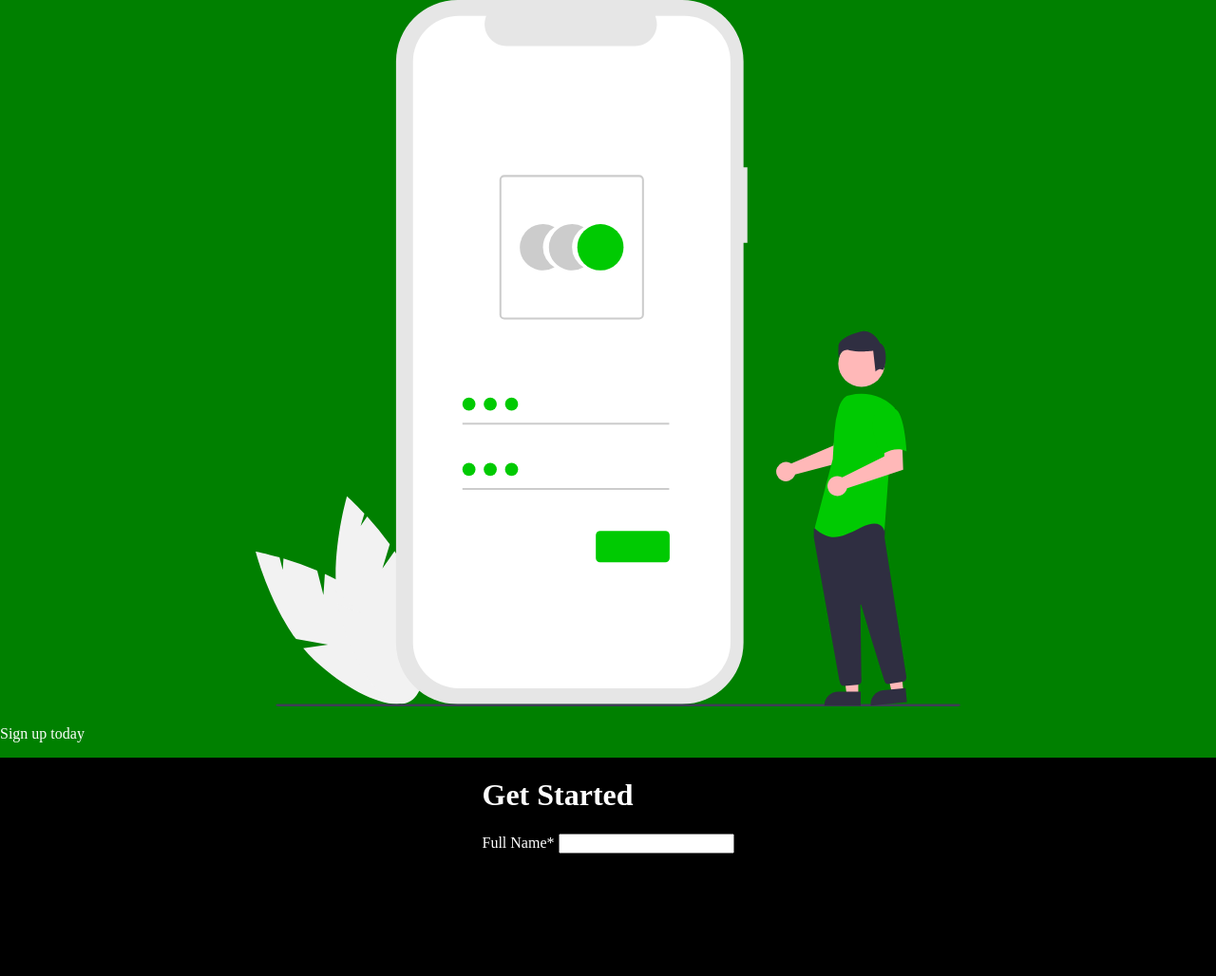
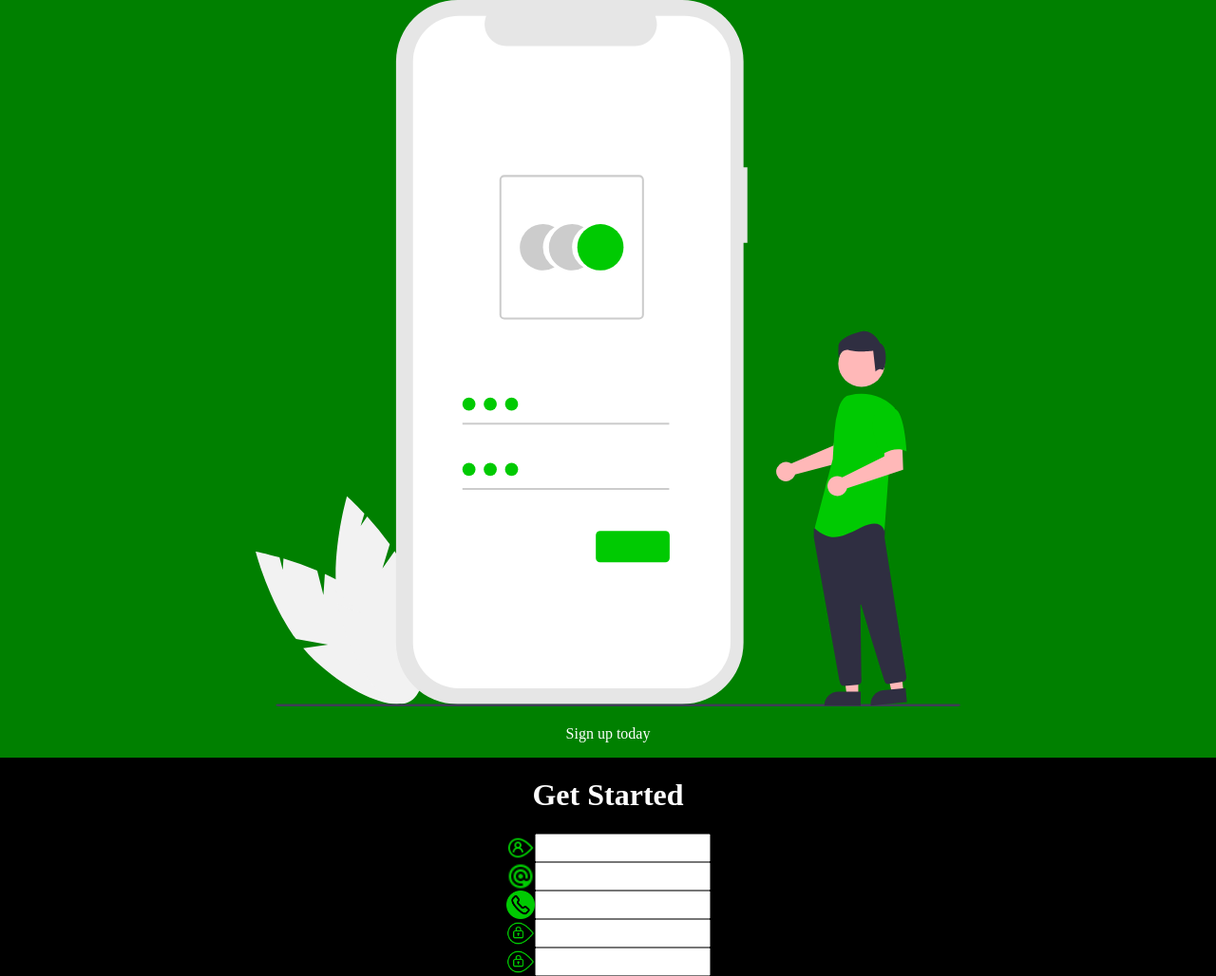
Before and after one commit to xBioTech/Sign-Up-Form, a plain HTML site: page index.html in a window 1280 px wide. Shown: the whole page at 95% size. Before the commit the page ends 899 px from the top, so only its background shows below. Drawn offline with Linux system fonts and the light colour scheme.

Commit message:
Add input fields and images

```diff
--- a/index.html
+++ b/index.html
@@ -9,15 +9,36 @@
 </head>
 <body>
     <div class="homescreen">
-        <img src="signup.svg" alt="signupimg">
-        <p>Sign up today</p>
+        <img class="home" src="signup.svg" alt="signupimg">
+        <p class="cta">Sign up today</p>
         </div>
 
     <form action="get" method="">
         <h1>Get Started</h1>
         <div class="name">
-        <label for="fname">Full Name<span>*</span></label>
-        <input type="text" name="fullname" id="fname">
+
+        <label for="fname"><img class="usericon" src="icons8-nutzername-32.png" alt="user"></label>
+        <input type="text" name="fullname" id="fname" required>
+        </div>
+
+        <div class="email">
+            <label for="email"><img class="mailicon" src="icons8-e-mail-zeichen-24.png" alt="emailicon"></label>
+            <input type="email" id="email" name="email" required>
+        </div>
+
+        <div class="phonenumber">
+            <label for="phone"><img class="phoneicon" src="icons8-tel-58.png" alt="phone"></label>
+            <input type="tel" id="phone" name="phonenumber" required>
+        </div>
+
+        <div class="password">
+            <label for="pw"><img class="userpassword" src="icons8-melden-sie-sich-im-formular-passwort-an-50 (1).png" alt="passwordicon" class="pwicon"></label>
+            <input type="password" id="pw" name="password">
+        </div>
+
+        <div class="confirmpassword">
+            <label for="confirmpw"><img class="userpassword" src="icons8-melden-sie-sich-im-formular-passwort-an-50 (1).png" alt="passwordicon"></label>
+            <input type="password" id="confirmpw" name="confirmpw" required>
         </div>
     </form>
 
--- a/style.css
+++ b/style.css
@@ -9,7 +9,7 @@ body{
   margin: 0;
 }
 
-img{
+.home{
  height: 93vh;
  width: 100vw;
 }
@@ -17,7 +17,43 @@ img{
 .homescreen{
   background-color: green;
   color: white;
+  text-align: center;
 }
+
+
+
+  .name{
+    display: flex;
+  }
+
+  .email{
+    display: flex;
+  }
+
+  .phonenumber{
+    display: flex;
+  }
+  .password{
+    display: flex;
+  }
+
+  .confirmpassword{
+    display: flex;
+  }
+
 form{
     color: white;
+    display: flex;
+    align-items: center;
+    flex-direction: column;
 }
+
+label{
+  display: flex;
+  align-items: center;
+}
+
+label img{
+  width: 30px;
+  height: 30px;
+}
```
